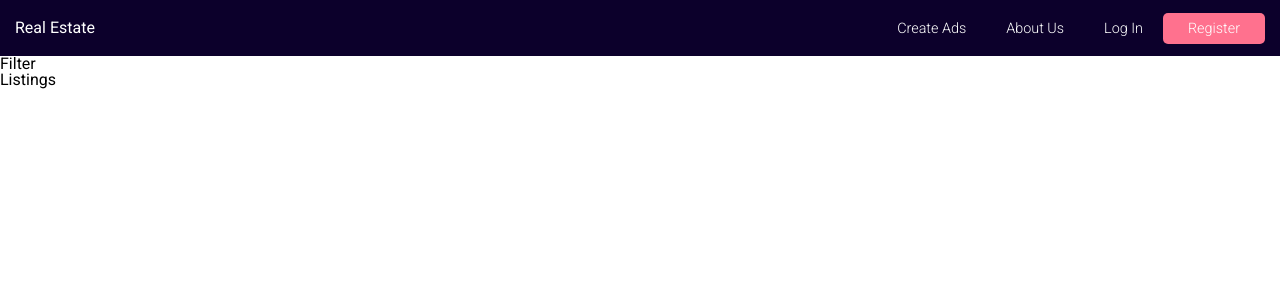
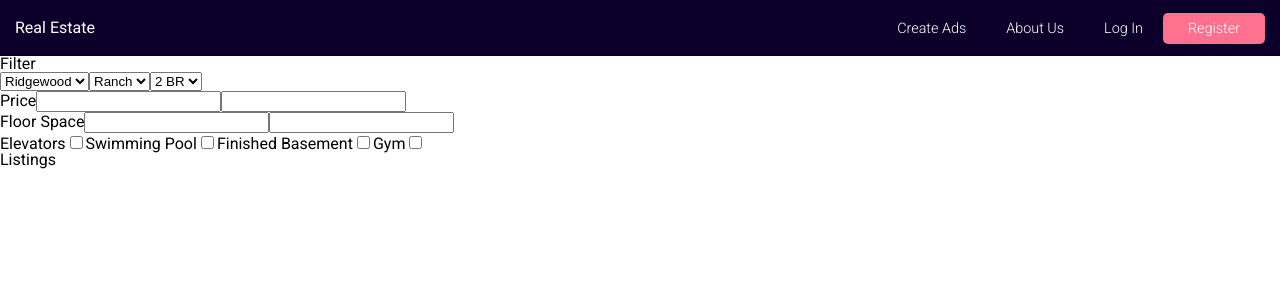
Before and after one commit to aslamm29/real-estate, a React (Create React App) app: page / in a window 1280 px wide. Shown: the top 300 px of the page. Built offline with nearby package versions, Linux system fonts and the light colour scheme.

Commit message:
built the Filter Component with HTML

```diff
--- a/src/components/Filter.js
+++ b/src/components/Filter.js
@@ -10,7 +10,44 @@ class Filter extends Component {
 
     render(){
         return(<section className="filter">
-            Filter
+            <h4>Filter</h4>
+            <select name="neighbourhood" className="filters neighbourhood">
+                <option>Ridgewood</option>
+            </select>
+            <select name="housetype" className="filters neighbourhood">
+                <option>Ranch</option>
+            </select>
+            <select name="bedrooms" className="filters bedrooms">
+                <option>2 BR</option>
+            </select>
+            <div className="filters price">
+                <span className="title">Price</span>
+                <input type="text" name="min-price" className="min-price" />
+                <input type="text" name="max-price" className="max-price" />
+            </div>
+            <div className="filters floor-space">
+                <span className="title">Floor Space</span>
+                <input type="text" name="min-floor-space" className="min-floor-space" />
+                <input type="text" name="max-floor-space" className="max-floor-space" />
+            </div>
+            <div className="filters extras">
+                <label for="extras">
+                    <span>Elevators</span>
+                    <input name="extras" value="elevator" type="checkbox" />
+                </label>
+                <label for="extras">
+                    <span>Swimming Pool</span>
+                    <input name="extras" value="swimming-pool" type="checkbox" />
+                </label>
+                <label for="extras">
+                    <span>Finished Basement</span>
+                    <input name="extras" value="finished basement" type="checkbox" />
+                </label>
+                <label for="extras">
+                    <span>Gym</span>
+                    <input name="extras" value="gym" type="checkbox" />
+                </label>
+            </div>
         </section>)
     }
 }
```
